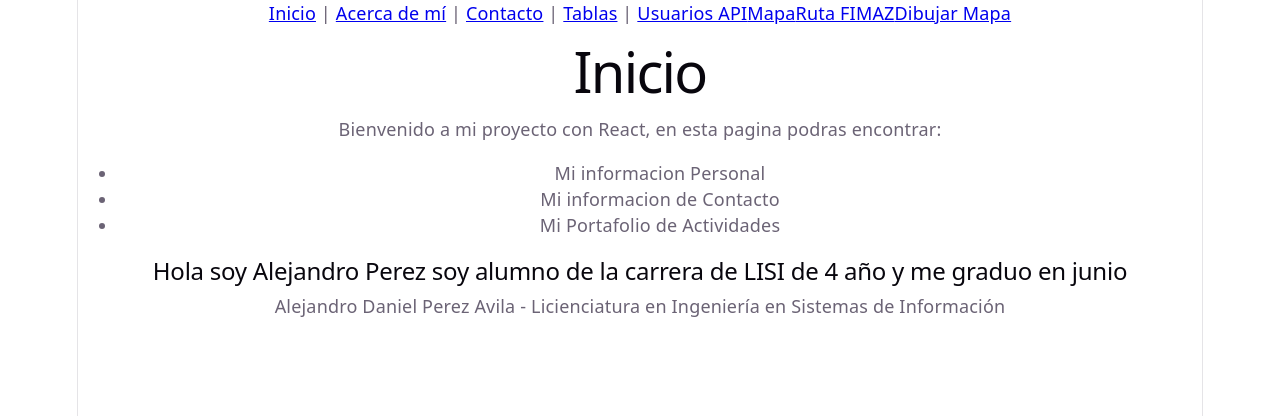
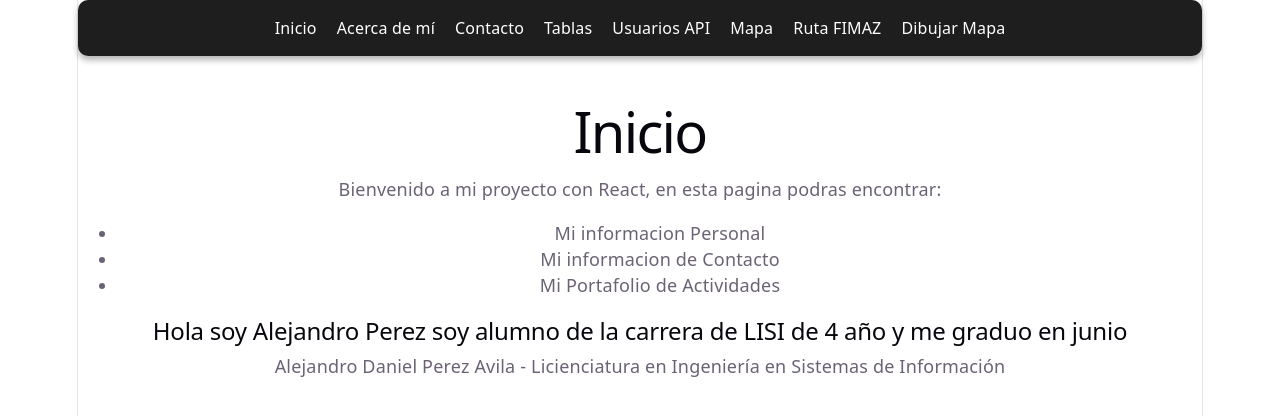
Before and after one commit to AlejandroPerez04/Actividades_Vite, a React (Vite) app: page / in a window 1280 px wide. Shown: the top 416 px of the page. Built offline with nearby package versions, Linux system fonts and the light colour scheme.

Commit message:
Implementacion de una pagina nueva de mapas 2.0

```diff
--- a/src/components/Navbar.jsx
+++ b/src/components/Navbar.jsx
@@ -1,17 +1,40 @@
 import { Link } from "react-router-dom";
 
 function Navbar() {
+  // Estilos generales para el contenedor de la barra
+  const navStyle = {
+    backgroundColor: "#1e1e1e", // Un gris oscuro elegante
+    padding: "15px 30px",
+    display: "flex",
+    justifyContent: "center", // Centra todos los botones
+    alignItems: "center",
+    gap: "20px", // Crea espacio automático entre cada enlace (¡adiós barritas | !)
+    flexWrap: "wrap", // Si no caben en la pantalla, se bajan a otra línea
+    marginBottom: "30px",
+    borderRadius: "10px", // Bordes redondeados para un look moderno
+    boxShadow: "0 4px 6px rgba(0, 0, 0, 0.3)" // Una pequeña sombra
+  };
+
+  // Estilos para cada enlace individual
+  const linkStyle = {
+    color: "#ffffff", // Texto blanco
+    textDecoration: "none", // Quita el subrayado azul feo
+    fontWeight: "500",
+    fontSize: "16px",
+    fontFamily: "system-ui, sans-serif"
+  };
+
   return (
-    <nav>
-  <Link to="/">Inicio</Link> |{" "}
-  <Link to="/acerca">Acerca de mí</Link> |{" "}
-  <Link to="/contacto">Contacto</Link> |{" "}
-  <Link to="/tablas">Tablas</Link> |{" "}
-  <Link to="/usuarios">Usuarios API</Link>
-  <Link to="/mapa">Mapa</Link>
-  <Link to="/ruta-google-maps">Ruta FIMAZ</Link>
-  <Link to="/dibujar">Dibujar Mapa</Link>
-</nav>
+    <nav style={navStyle}>
+      <Link to="/" style={linkStyle}>Inicio</Link>
+      <Link to="/acerca" style={linkStyle}>Acerca de mí</Link>
+      <Link to="/contacto" style={linkStyle}>Contacto</Link>
+      <Link to="/tablas" style={linkStyle}>Tablas</Link>
+      <Link to="/usuarios" style={linkStyle}>Usuarios API</Link>
+      <Link to="/mapa" style={linkStyle}>Mapa</Link>
+      <Link to="/ruta-google-maps" style={linkStyle}>Ruta FIMAZ</Link>
+      <Link to="/dibujar" style={linkStyle}>Dibujar Mapa</Link>
+    </nav>
   );
 }
 
--- a/src/pages/Mapa.jsx
+++ b/src/pages/Mapa.jsx
@@ -1,5 +1,8 @@
 import { GoogleMap, Marker, InfoWindow, useJsApiLoader } from '@react-google-maps/api';
 import { useState } from 'react';
+
+// 1. La constante de librerías va afuera
+const libraries = ["drawing"];
 
 const containerStyle = {
   width: '100%',
@@ -14,10 +17,11 @@ const center = {
 function Mapa() {
   const [mostrarInfo, setMostrarInfo] = useState(false);
 
-  // Usamos el mismo cargador moderno que en tu otra práctica
+  // 2. Aquí llamamos al loader con las librerías
   const { isLoaded } = useJsApiLoader({
     id: 'google-map-script',
     googleMapsApiKey: import.meta.env.VITE_GOOGLE_MAPS_API_KEY,
+    libraries: libraries
   });
 
   if (!isLoaded) return <p>Cargando mapa...</p>;
@@ -44,6 +48,6 @@ function Mapa() {
       </GoogleMap>
     </div>
   );
-}
+} // <- Esta era la llave que se había borrado
 
 export default Mapa;
--- a/src/pages/RutaGoogleMaps.jsx
+++ b/src/pages/RutaGoogleMaps.jsx
@@ -1,5 +1,8 @@
 import { useState } from "react";
 import { GoogleMap, Marker, DirectionsRenderer, useJsApiLoader } from "@react-google-maps/api";
+
+// 1. La constante de librerías va afuera
+const libraries = ["drawing"];
 
 // Coordenadas de FIMAZ
 const origen = {
@@ -21,13 +24,14 @@ const containerStyle = {
 export default function RutaGoogleMaps() {
   const [directions, setDirections] = useState(null);
 
+  // 2. Aquí llamamos al loader con las librerías
   const { isLoaded } = useJsApiLoader({
     id: 'google-map-script',
     googleMapsApiKey: import.meta.env.VITE_GOOGLE_MAPS_API_KEY,
+    libraries: libraries
   });
 
   const calcularRuta = () => {
-    // Servicio de rutas de Google
     const directionsService = new window.google.maps.DirectionsService();
 
     directionsService.route(
@@ -68,9 +72,8 @@ export default function RutaGoogleMaps() {
         <Marker position={origen} label="FIMAZ" />
         <Marker position={destino} label="Machado" />
 
-        {/* Render de la ruta */}
         {directions && <DirectionsRenderer directions={directions} />}
       </GoogleMap>
     </div>
   );
-}
+} // <- Esta es la llave que faltaba
```
